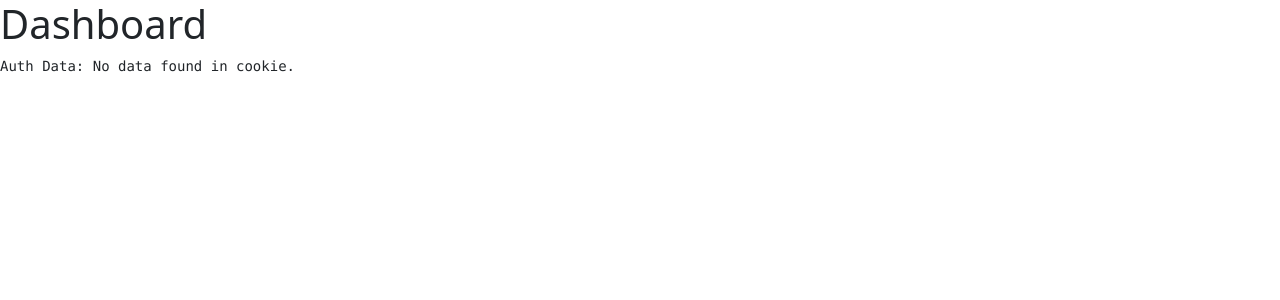
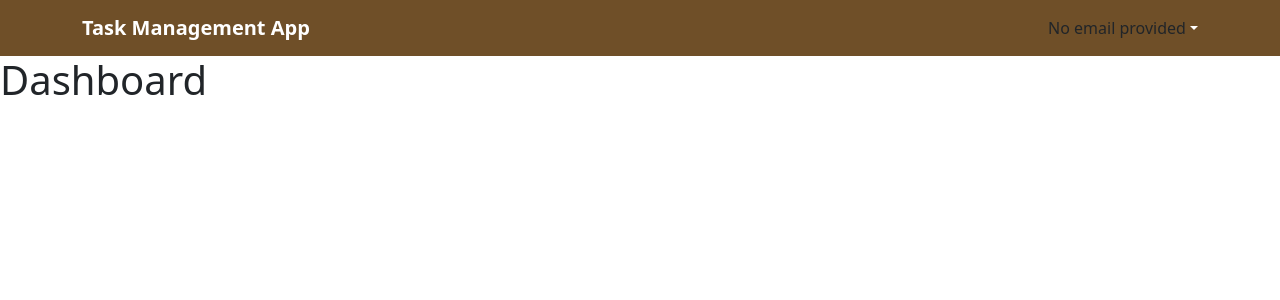
Before and after one commit to isharanilangani/task-manager, a React (Create React App) app: page /dashboard in a window 1280 px wide. Shown: the top 300 px of the page. Built offline with nearby package versions, Linux system fonts and the light colour scheme.

Commit message:
feat:Add URL parameters and navbar for dashboard

```diff
--- /dev/null
+++ b/src/components/Dashboard.css
@@ -0,0 +1,36 @@
+.custom-navbar {
+    background-color: #6f4f28;
+  }
+
+  .custom-navbar .navbar-brand {
+    color: white;
+    font-weight: bold;
+  }
+
+  .custom-navbar .navbar-text {
+    color: white;
+    font-weight: bold;
+  }
+
+  .custom-navbar .navbar-brand:hover,
+  .custom-navbar .navbar-text:hover {
+    color: #c98e47;
+  }
+
+  .custom-dropdown .dropdown-menu {
+    background-color: #6f4f28;
+  }
+
+  .custom-dropdown .dropdown-item {
+    color: white;
+    font-weight: bold;
+  }
+
+  .custom-dropdown .dropdown-item:hover {
+    background-color: #c98e47;
+    color: white;
+  }
+
+  .custom-dropdown .dropdown-toggle::after {
+    color: white;
+  }
--- a/src/components/Dashboard.js
+++ b/src/components/Dashboard.js
@@ -1,31 +1,60 @@
 import React, { useEffect, useState } from "react";
 import Cookies from "js-cookie";
+import { useLocation } from "react-router-dom";
+import { Navbar, Container, NavDropdown } from "react-bootstrap";
+import "./Dashboard.css";
 
 const Dashboard = () => {
-  const [authData, setAuthData] = useState("");
+  const [email, setEmail] = useState("");
+
+  const location = useLocation();
 
   useEffect(() => {
-    // Read the response data from the cookie
+    // Parse query parameters from URL
+    const queryParams = new URLSearchParams(location.search);
+    const emailParam = queryParams.get("email");
+
+    if (emailParam) {
+      setEmail(emailParam);
+    }
+
+    // Read auth data from the cookie
     const cookieData = Cookies.get("authData");
-
-    // Parse JSON data and handle the case where the cookie is not set
     if (cookieData) {
       try {
-        const parsedData = JSON.parse(cookieData);
-        setAuthData(JSON.stringify(parsedData, null, 2)); // Format JSON for better readability
+        JSON.parse(cookieData); // Process cookie data (unused)
       } catch (error) {
         console.error("Error parsing cookie data:", error);
-        setAuthData("Failed to parse data from the cookie.");
       }
     } else {
-      setAuthData("No data found in cookie.");
+      console.error("No data found in cookie.");
     }
-  }, []);
+  }, [location.search]);
+
+  const handleLogout = () => {
+    // Handle logout logic here
+    Cookies.remove("authData"); // Remove cookie
+    window.location.href = "/signin"; // Redirect to sign-in page
+  };
 
   return (
     <div>
-      <h1>Dashboard</h1>
-      <pre>Auth Data: {authData}</pre> {/* Using <pre> to display formatted JSON */}
+      <Navbar className="custom-navbar" expand="lg">
+        <Container>
+          <Navbar.Brand href="#home">Task Management App</Navbar.Brand>
+          <Navbar.Toggle aria-controls="basic-navbar-nav" />
+          <Navbar.Collapse id="basic-navbar-nav" className="justify-content-end">
+            <NavDropdown className="custom-dropdown" title={email || "No email provided"} id="basic-nav-dropdown">
+              <NavDropdown.Item href="#settings">Settings</NavDropdown.Item>
+              <NavDropdown.Item onClick={handleLogout}>Logout</NavDropdown.Item>
+            </NavDropdown>
+          </Navbar.Collapse>
+        </Container>
+      </Navbar>
+      <div>
+        <h1>Dashboard</h1>
+        {/* Add any other content or components here */}
+      </div>
     </div>
   );
 };
--- a/src/components/SignInPage.js
+++ b/src/components/SignInPage.js
@@ -79,8 +79,9 @@ const SignInPage = () => {
 
         const responseData = response.data; // Retrieve the entire response data
         if (responseData) {
+          const { id } = responseData; // Assuming response contains the id field
           Cookies.set("authData", JSON.stringify(responseData), { expires: 7 }); // Store the entire response data in cookie
-          navigate("/dashboard");
+          navigate(`/dashboard?email=${encodeURIComponent(email)}&id=${id}`);
         } else {
           setApiError("Failed to retrieve data from the server.");
         }
```
